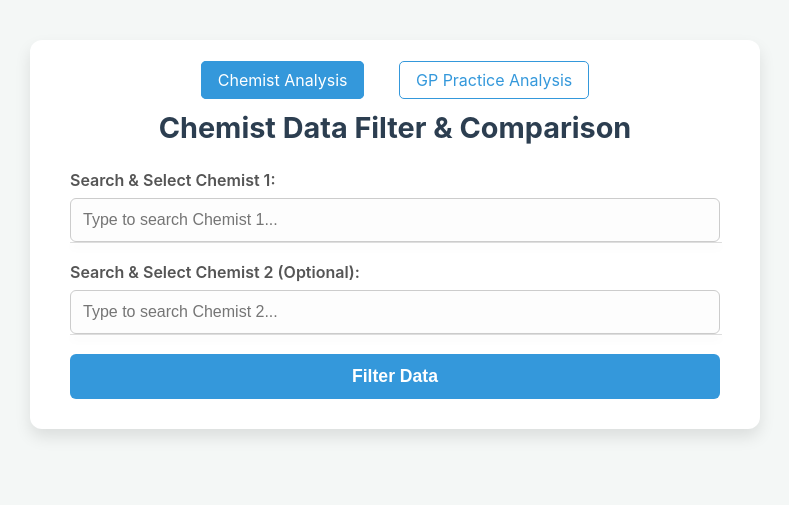
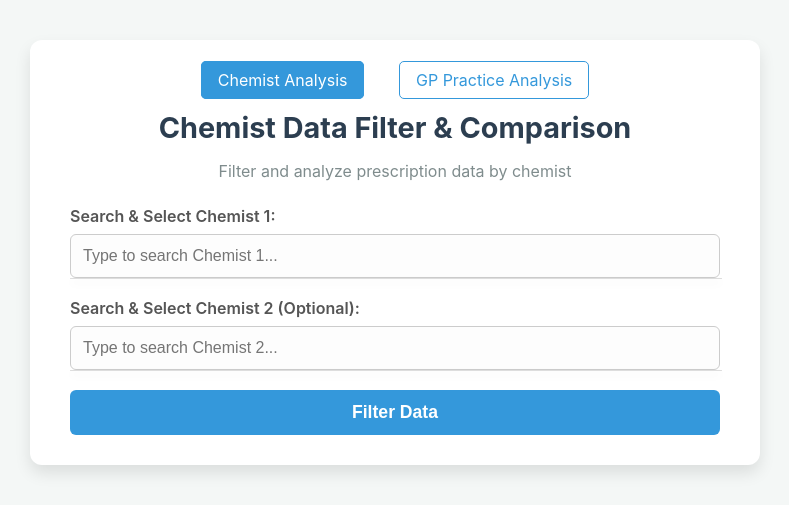
Before and after one commit to Thompy101/2025_PROJECT, a Flask app: template html_project/web_interface/templates/index.html in a window 1280 px wide. Shown: the top 505 px of the page, without its empty margins (245-1034 px from the left). Run offline with Flask 3, Linux system fonts and the light colour scheme; the template is opened without the code that fills it, so the values that code supplies are empty.

Commit message:
Add .gitignore and improve UI consistency with subtitles
Co-authored-by: Thompy101 <128375042+Thompy101@users.noreply.github.com>

```diff
--- a/html_project/web_interface/templates/index.html
+++ b/html_project/web_interface/templates/index.html
@@ -28,8 +28,14 @@
         h1 {
             color: #2c3e50;
             text-align: center;
+            margin-bottom: 10px;
+            font-size: 1.8em;
+        }
+        .subtitle {
+            color: #7f8c8d;
+            text-align: center;
             margin-bottom: 25px;
-            font-size: 1.8em;
+            font-size: 16px;
         }
         label {
             display: block;
@@ -133,6 +139,7 @@
             <a href="{{ url_for('gp_practices') }}">GP Practice Analysis</a>
         </div>
         <h1>Chemist Data Filter & Comparison</h1>
+        <p class="subtitle">Filter and analyze prescription data by chemist</p>
         <form method="POST" action="{{ url_for('filter_data') }}" id="chemistFilterForm">
 
             <div class="search-container">
```
Also changed, not shown: 1 other file.
